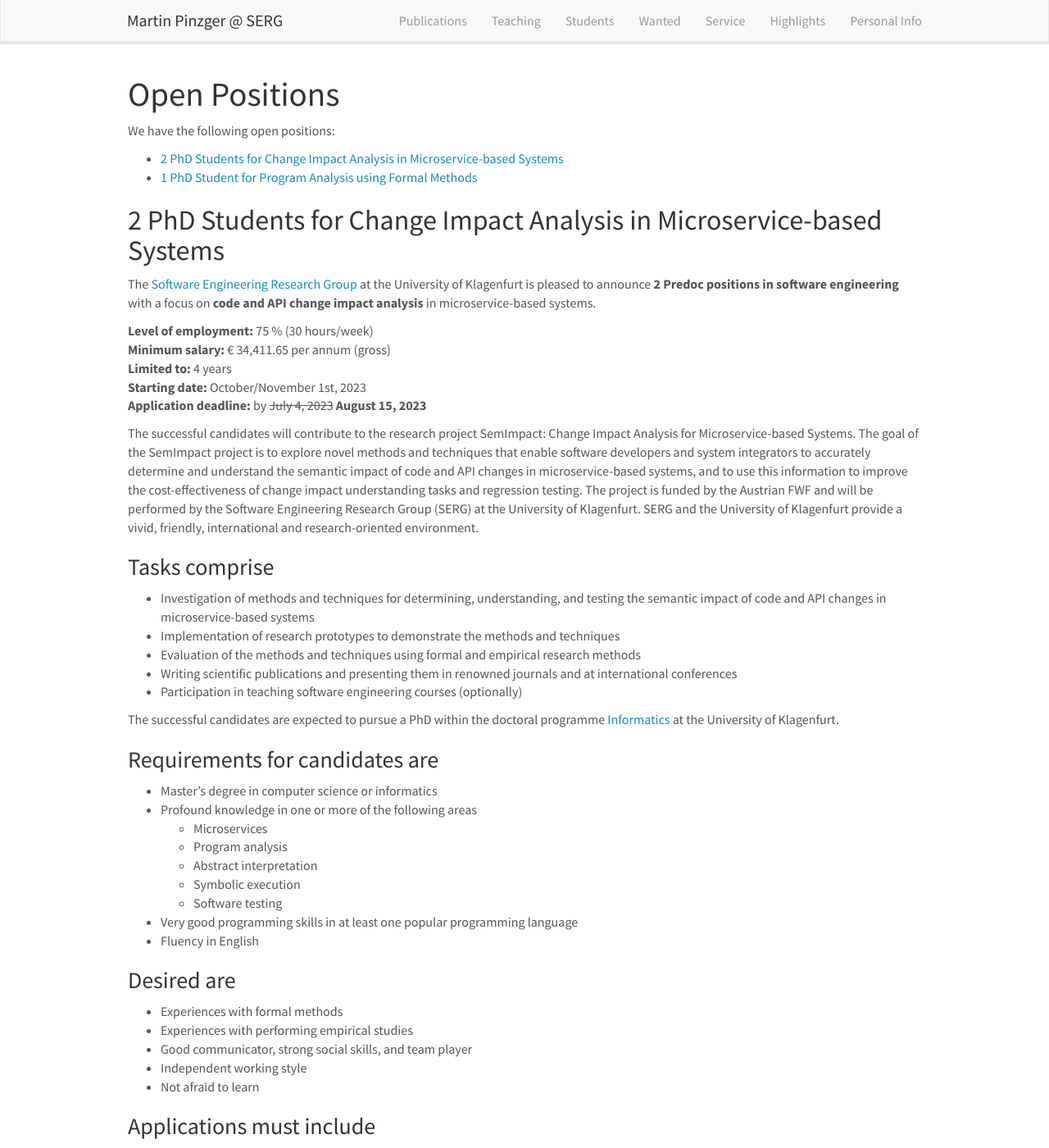
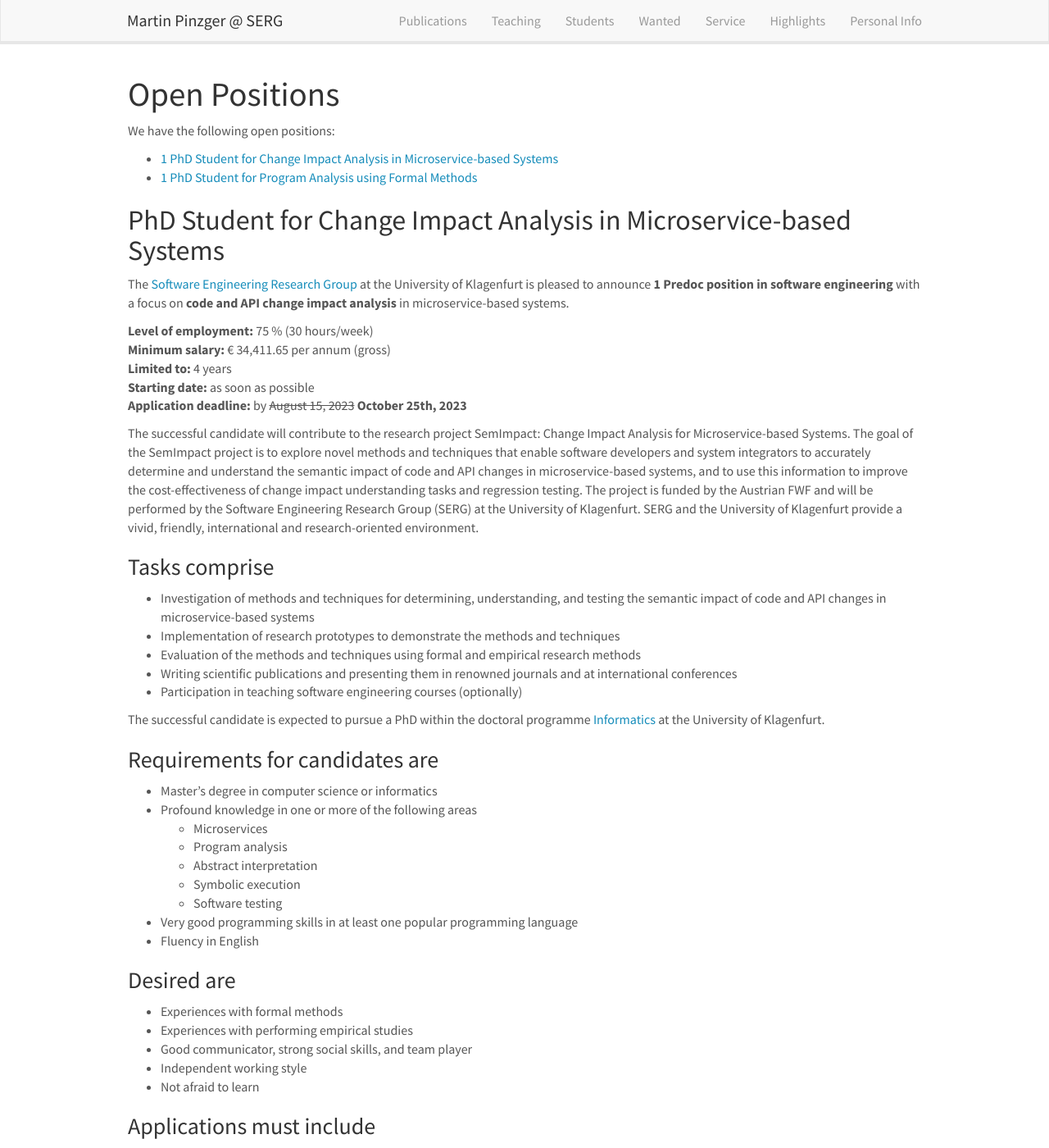
Before and after one commit to pinzger/pinzger.github.io, a Jekyll site: the page built from _pages/openpositions.md, in a window 1280 px wide and 1400 px high. Shown: the whole window at 82% size. Built offline with Jekyll 4.4.1, drawn with Linux system fonts in a browser that asks for light colours; nearby versions of some CDN libraries; some of the changed text lies outside the part shown.

Commit message:
updated web-site

```diff
--- a/_pages/openpositions.md
+++ b/_pages/openpositions.md
@@ -8,21 +8,21 @@ permalink: /wanted/openpositions
 
 # Open Positions
 We have the following open positions:
-* [2 PhD Students for Change Impact Analysis in Microservice-based Systems](#2-phd-students-for-change-impact-analysis-in-microservice-based-systems)
+* [1 PhD Student for Change Impact Analysis in Microservice-based Systems](#phd-student-for-change-impact-analysis-in-microservice-based-systems)
 * [1 PhD Student for Program Analysis using Formal Methods](#phd-student-for-program-analysis-using-formal-methods)
 
 
-## 2 PhD Students for Change Impact Analysis in Microservice-based Systems ##
+## PhD Student for Change Impact Analysis in Microservice-based Systems ##
 
-The [Software Engineering Research Group](https://www.aau.at/en/isys/serg) at the University of Klagenfurt is pleased to announce **2 Predoc positions in software engineering** with a focus on **code and API change impact analysis** in microservice-based systems.
+The [Software Engineering Research Group](https://www.aau.at/en/isys/serg) at the University of Klagenfurt is pleased to announce **1 Predoc position in software engineering** with a focus on **code and API change impact analysis** in microservice-based systems.
 
 **Level of employment:** 75 % (30 hours/week)<br/>
 **Minimum salary:** € 34,411.65 per annum (gross)<br/>
 **Limited to:** 4 years<br/>
-**Starting date:** October/November 1st, 2023<br/>
-**Application deadline:** by ~~July 4, 2023~~ **August 15, 2023**<br/>
+**Starting date:** as soon as possible<br/>
+**Application deadline:** by ~~August 15, 2023~~ **October 25th, 2023**<br/>
 
-The successful candidates will contribute to the research project SemImpact: Change Impact Analysis for Microservice-based Systems. The goal of the SemImpact project is to explore novel methods and techniques that enable software developers and system integrators to accurately determine and understand the semantic impact of code and API changes in microservice-based systems, and to use this information to improve the cost-effectiveness of change impact understanding tasks and regression testing. The project is funded by the Austrian FWF and will be performed by the Software Engineering Research Group (SERG) at the University of Klagenfurt. SERG and the University of Klagenfurt provide a vivid, friendly, international and research-oriented environment.
+The successful candidate will contribute to the research project SemImpact: Change Impact Analysis for Microservice-based Systems. The goal of the SemImpact project is to explore novel methods and techniques that enable software developers and system integrators to accurately determine and understand the semantic impact of code and API changes in microservice-based systems, and to use this information to improve the cost-effectiveness of change impact understanding tasks and regression testing. The project is funded by the Austrian FWF and will be performed by the Software Engineering Research Group (SERG) at the University of Klagenfurt. SERG and the University of Klagenfurt provide a vivid, friendly, international and research-oriented environment.
 
 ### Tasks comprise
 * Investigation of methods and techniques for determining, understanding, and testing the semantic impact of code and API changes in microservice-based systems
@@ -31,7 +31,7 @@ The successful candidates will contribute to the research project SemImpact: Cha
 * Writing scientific publications and presenting them in renowned journals and at international conferences
 * Participation in teaching software engineering courses (optionally)
 
-The successful candidates are expected to pursue a PhD within the doctoral programme [Informatics](https://www.aau.at/en/doctoral-programme/prospective-doctoral-students/thematic-doctoral-programmes/informatics/) at the University of Klagenfurt.
+The successful candidate is expected to pursue a PhD within the doctoral programme [Informatics](https://www.aau.at/en/doctoral-programme/prospective-doctoral-students/thematic-doctoral-programmes/informatics/) at the University of Klagenfurt.
 
 ### Requirements for candidates are
 * Master’s degree in computer science or informatics
@@ -58,7 +58,7 @@ The successful candidates are expected to pursue a PhD within the doctoral progr
 * A list of 3 references that we can contact
 * Your MSc thesis in English (or alternative if your MSc thesis is not in English, a 5-page summary of your MSc thesis in English).
 
-Please submit your application as PDF files *as early as possible* but not later than **August 15, 2023** via email to [Kerstin Smounig](mailto:kerstin.smounig@aau.at). Please mention **SemImpact** in the email subject. Note, applications will be considered until the positions are filled.
+Please submit your application as PDF files *as early as possible* but not later than **October 25th, 2023** via email to [Kerstin Smounig](mailto:kerstin.smounig@aau.at). Please mention **SemImpact** in the email subject. Note, applications will be considered until the position is filled.
 
 For more information on the position contact [Martin Pinzger](/).
 
@@ -71,9 +71,9 @@ The [Software Engineering Research Group](https://www.aau.at/en/isys/serg) at th
 **Minimum salary:** € 34,411.65 per annum (gross)<br/>
 **Limited to:** 2 years (with the possibility to extend it)<br/>
 **Starting date:** as soon as possible<br/>
-**Application deadline:** by ~~June 4, 2023~~ **August 15, 2023**<br/>
+**Application deadline:** by ~~August 15, 2023~~ **October 25th, 2023**<br/>
 
-The successful candidate will contribute to the research project COMPASS of the [Software Competence Center Hagenberg](https://www.scch.at/). The main goal of COMPASS is to advance methods in software analytics to facilitate the analysis of complex software systems. The position provides candidates with an excellent opportunity to do a PhD in an international renowned team formed by the Software Engineering Research Group, the Research Center Hagenberg and the Software Competence Center Hagenberg.
+The successful candidate will contribute to the research project COMPASS of the [Software Competence Center Hagenberg](https://www.scch.at/). The main goal of COMPASS is to advance methods in software analytics to facilitate the analysis of complex software systems. The position provides the candidate with an excellent opportunity to do a PhD in an international renowned team formed by the Software Engineering Research Group, the Research Center Hagenberg and the Software Competence Center Hagenberg.
 
 ### Tasks comprise
 * Investigation of methods and techniques for user-guided, interactive, and incremental formal program analysis
@@ -107,6 +107,6 @@ Please note that applications that do not meet these basic requirements will not
 * A list of 3 references that we can contact
 * Your MSc thesis in English (or alternative if your MSc thesis is not in English, a 5-page summary of your MSc thesis in English).
 
-Please submit your application as PDF files *as early as possible* but not later than **August 15, 2023** via email to [Kerstin Smounig](mailto:kerstin.smounig@aau.at). Please mention **COMPASS** in the email subject. Note, applications will be considered until the position is filled.
+Please submit your application as PDF files *as early as possible* but not later than **October 25th, 2023** via email to [Kerstin Smounig](mailto:kerstin.smounig@aau.at). Please mention **COMPASS** in the email subject. Note, applications will be considered until the position is filled.
 
 For more information on the position contact [Martin Pinzger](/) or [Josef Pichler](https://pure.fh-ooe.at/de/persons/josef-pichler).
```
Also changed, not shown: _data/news.yml (+12 -0 lines), _data/publist.yml (+52 -0 lines), _pages/home.md (+1 -1 lines), _pages/students.md (+3 -1 lines).
